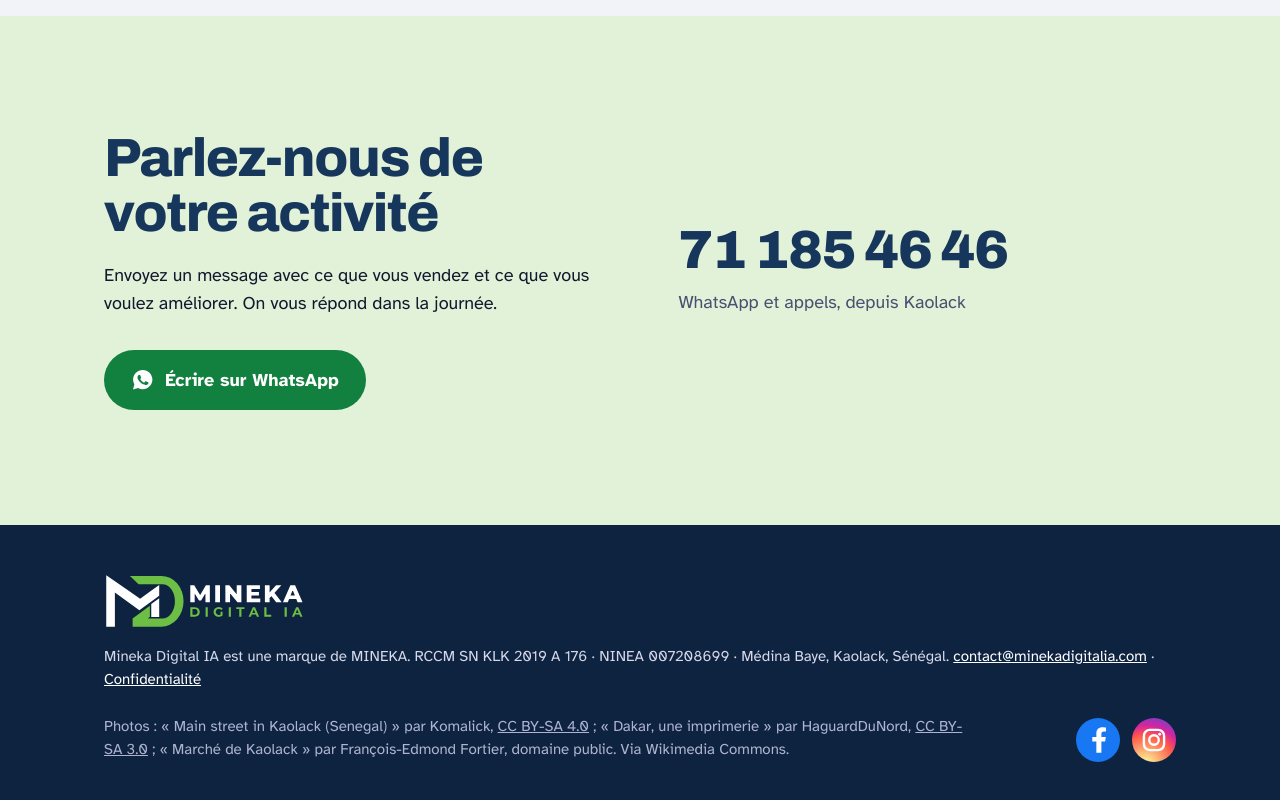
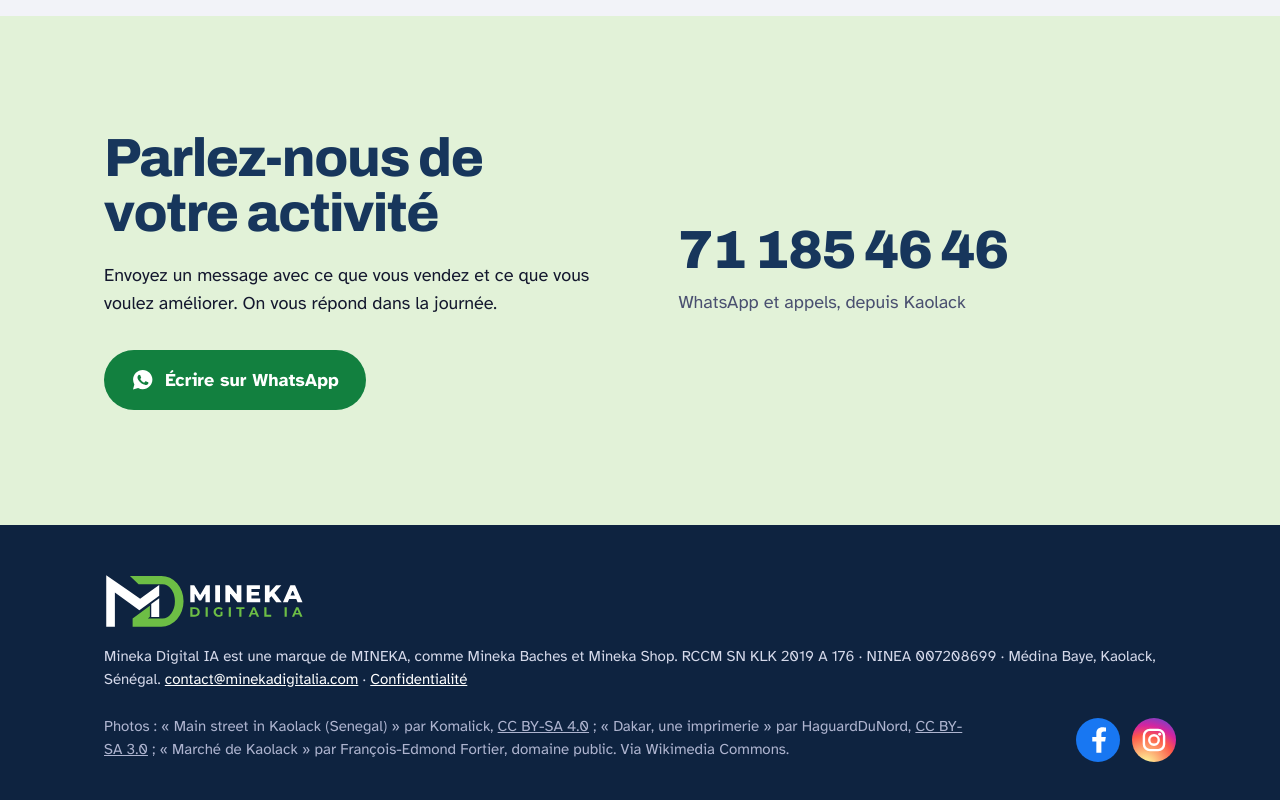
Before and after one commit to Bayemoustapha/mineka-digital-ia, a plain HTML site: page index.html in a window 1280 px wide. Shown: the part 5252-6052 px from the top of the page. Drawn offline with Linux system fonts and the light colour scheme.

Commit message:
Pied de page : marques de MINEKA
Co-Authored-By: Claude Opus 5.5 <noreply@anthropic.com>

```diff
--- a/index.html
+++ b/index.html
@@ -479,7 +479,7 @@
   <div class="wrap">
     <div class="foot-top">
       <img src="assets/logo.svg" alt="Mineka Digital IA" width="189" height="52" loading="lazy">
-      <span>Mineka Digital IA est une marque de MINEKA. RCCM SN KLK 2019 A 176 · NINEA 007208699 · Médina Baye, Kaolack, Sénégal. <a href="mailto:contact@minekadigitalia.com">contact@minekadigitalia.com</a> · <a href="confidentialite/">Confidentialité</a></span>
+      <span>Mineka Digital IA est une marque de MINEKA, comme Mineka Baches et Mineka Shop. RCCM SN KLK 2019 A 176 · NINEA 007208699 · Médina Baye, Kaolack, Sénégal. <a href="mailto:contact@minekadigitalia.com">contact@minekadigitalia.com</a> · <a href="confidentialite/">Confidentialité</a></span>
     </div>
     <div class="foot-bottom">
       <p class="credits">Photos : « Main street in Kaolack (Senegal) » par Komalick, <a href="https://creativecommons.org/licenses/by-sa/4.0/">CC BY-SA 4.0</a> ; « Dakar, une imprimerie » par HaguardDuNord, <a href="https://creativecommons.org/licenses/by-sa/3.0/">CC BY-SA 3.0</a> ; « Marché de Kaolack » par François-Edmond Fortier, domaine public. Via Wikimedia Commons.</p>
```
